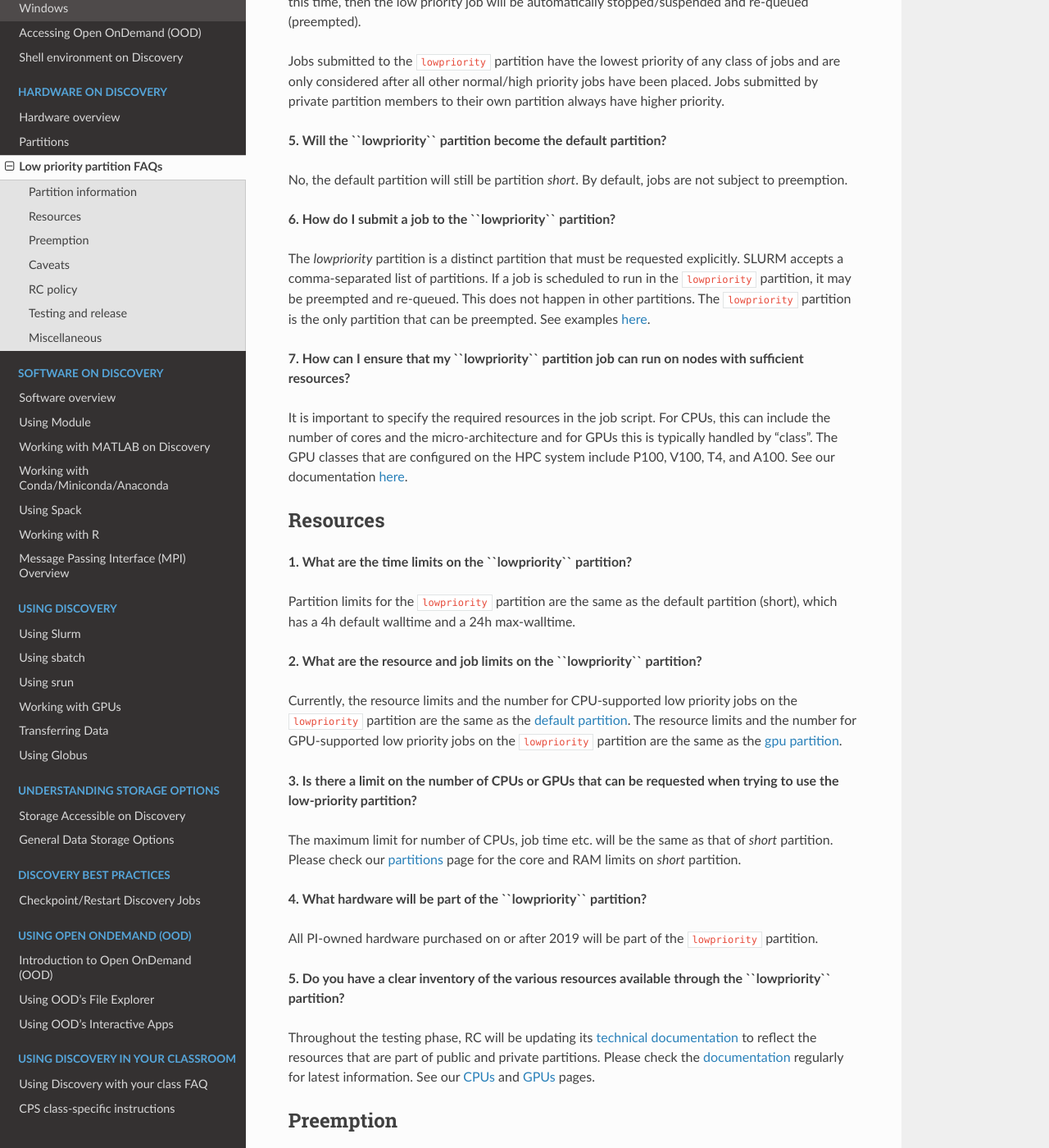
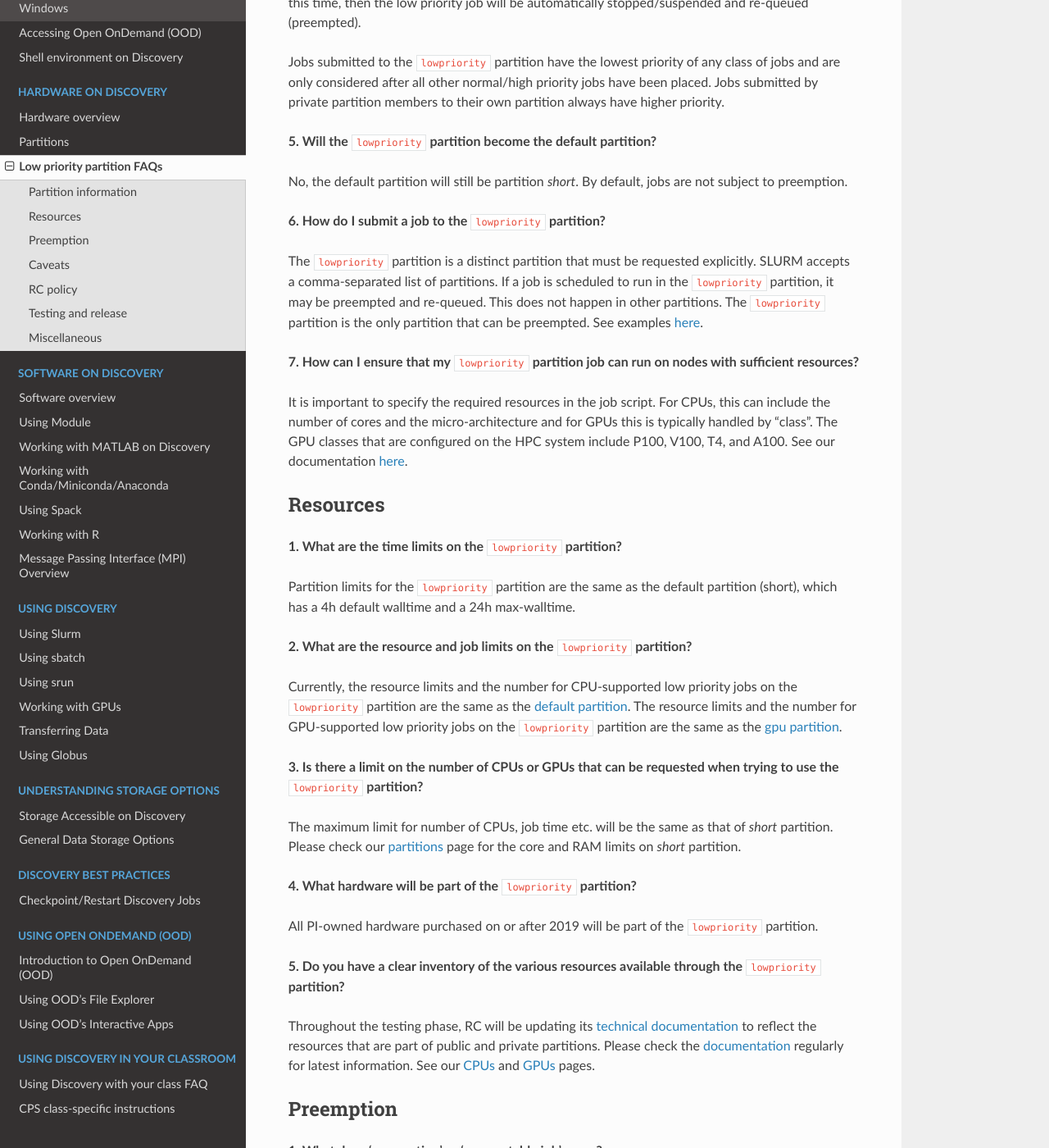
Before and after one commit to northeastern-rc/rc-public-documentation, a Sphinx documentation site: the page built from docs/source/hardware/lowpriorityFAQ.rst, in a window 1280 px wide and 1400 px high, scrolled down 924 px. Shown: the whole window at 82% size. Built offline with Sphinx 7.4.7 and the Read the Docs theme 2.0.0, drawn with Linux system fonts in a browser that asks for light colours; some of the changed text lies outside the part shown.

Commit message:
Fixing few more formatting issues

```diff
--- a/docs/source/hardware/lowpriorityFAQ.rst
+++ b/docs/source/hardware/lowpriorityFAQ.rst
@@ -8,7 +8,7 @@
 Partition information
 ===================
 
-**1. What is the ``lowpriority`` partition and why is it important?**
+**1. What is the** ``lowpriority`` **partition and why is it important?**
 
 ``lowpriority`` is a new partition on Discovery that allows the research community to use **private resources** on
 the cluster when they are idle. This new partition has hardware not otherwise available to the general research
@@ -41,18 +41,18 @@
 after all other normal/high priority jobs have been placed. Jobs submitted by private partition members to their own
 partition always have higher priority.
 
-**5. Will the ``lowpriority`` partition become the default partition?**
+**5. Will the** ``lowpriority`` **partition become the default partition?**
 
 No, the default partition will still be partition `short`. By default, jobs are not subject to preemption.
 
-**6. How do I submit a job to the ``lowpriority`` partition?**
+**6. How do I submit a job to the** ``lowpriority`` **partition?**
 
-The `lowpriority` partition is a distinct partition that must be requested explicitly. SLURM accepts a
+The ``lowpriority`` partition is a distinct partition that must be requested explicitly. SLURM accepts a
 comma-separated list of partitions. If a job is scheduled to run in the ``lowpriority`` partition, it may be
 preempted and re-queued. This does not happen in other partitions. The ``lowpriority`` partition is the only partition
 that can be preempted. See examples `here <https://northeastern-university-rc-public-documentation--19.com.readthedocs.build/en/19/hardware/lowpriority.html>`_.
 
-**7. How can I ensure that my ``lowpriority`` partition job can run on nodes with sufficient resources?**
+**7. How can I ensure that my** ``lowpriority`` **partition job can run on nodes with sufficient resources?**
 
 It is important to specify the required resources in the job script. For CPUs, this can include the number of cores
 and the micro-architecture and for GPUs this is typically handled by “class”. The GPU classes that are configured on
@@ -61,29 +61,29 @@
 Resources
 ===================
 
-**1. What are the time limits on the ``lowpriority`` partition?**
+**1. What are the time limits on the** ``lowpriority`` **partition?**
 
 Partition limits for the ``lowpriority`` partition are the same as the default partition (short), which has a 4h
 default walltime and a 24h max-walltime.
 
-**2. What are the resource and job limits on the ``lowpriority`` partition?**
+**2. What are the resource and job limits on the** ``lowpriority`` **partition?**
 
 Currently, the resource limits and the number for CPU-supported low priority jobs on the ``lowpriority`` partition
 are the same as the `default partition <https://rc-docs.northeastern.edu/en/latest/hardware/partitions.html>`_. The
 resource limits and the number for GPU-supported low priority jobs on the ``lowpriority`` partition are the same as
 the `gpu partition <https://rc-docs.northeastern.edu/en/latest/hardware/partitions.html>`_.
 
-**3. Is there a limit on the number of CPUs or GPUs that can be requested when trying to use the low-priority partition?**
+**3. Is there a limit on the number of CPUs or GPUs that can be requested when trying to use the** ``lowpriority`` **partition?**
 
 The maximum limit for number of CPUs, job time etc. will be the same as that of `short` partition.
 Please check our `partitions <https://rc-docs.northeastern.edu/en/latest/hardware/partitions.html>`_ page for the
 core and RAM limits on `short` partition.
 
-**4. What hardware will be part of the ``lowpriority`` partition?**
+**4. What hardware will be part of the** ``lowpriority`` **partition?**
 
 All PI-owned hardware purchased on or after 2019 will be part of the ``lowpriority`` partition.
 
-**5. Do you have a clear inventory of the various resources available through the ``lowpriority`` partition?**
+**5. Do you have a clear inventory of the various resources available through the** ``lowpriority`` **partition?**
 
 Throughout the testing phase, RC will be updating its `technical documentation <https://northeastern-university-rc-public-documentation--19.com.readthedocs.build/en/19/hardware/lowpriority.html>`_
 to reflect the resources that are part of public and private partitions. Please check the `documentation <https://northeastern-university-rc-public-documentation--19.com.readthedocs.build/en/19/hardware/lowpriority.html>`_ regularly for latest information.
@@ -185,9 +185,7 @@
 
 **2. What is the understanding between RC and private partition owners?**
 
-The following understanding applies to all individual private partition owners
-
-**Who purchased servers hosted at MGHPCC since 2019**:
+The following understanding applies to all individual private partition owners who purchased servers hosted at MGHPCC since 2019:
 
 RC racks, installs and maintains privately owned servers; RC purchases the equipment needed to connect these servers
 to the infiniband network fabric; RC pays for power and cooling to operate the servers during their entire lifetime;
@@ -231,10 +229,10 @@
 **3. How can I participate in the testing phase?**
 
 Let us know by sending an email to rchelp@northeastern.edu with the subject “lowpriority partition”. Members of your
-group will get first access to all newly opened resources for the duration of the testing phase. Only hardware owned by PIs who
-opt-in will be part of the testing phase.
+group will get first access to all newly opened resources for the duration of the testing phase. Only hardware owned
+by PIs who opt-in will be part of the testing phase.
 
-**4. When will the ``lowpriority`` partition be officially released?**
+**4. When will the** ``lowpriority`` **partition be officially released?**
 
 Once testing, configuration, and documentation are complete, we will schedule an additional rollout of
 the ``lowpriority`` partition and provide access to all users of the HPC cluster. We anticipate this to
@@ -243,19 +241,19 @@
 Miscellaneous
 ===================
 
-**1.Where can I learn more about the ``lowpriority`` partition?**
+**1.Where can I learn more about the** ``lowpriority`` **partition?**
 
-RC is working on a [detailed set of documentation](https://northeastern-university-rc-public-documentation--19.com.readthedocs.build/en/19/hardware/lowpriority.html),
+RC is working on a `detailed set of documentation <https://northeastern-university-rc-public-documentation--19.com.readthedocs.build/en/19/hardware/lowpriority.html>`_,
 service level objectives, and training sessions that will be available later in the Fall 2022 semester, once the
 service is ready to be released.
 
 **2. Are there tools or resources available to help me better use and understand the ``lowpriority`` partition?**
 
-Use [checkpointing](https://rc-docs.northeastern.edu/en/latest/best-practices/checkpointing.html) to take full
+Use `checkpointing <https://rc-docs.northeastern.edu/en/latest/best-practices/checkpointing.html>`_ to take full
 advantage of the ``lowpriority`` partition. RC is working on a detailed set of documentation and training sessions
 that will be available later in the Fall 2022 semester to coincide with the release of this new service.
 
 **3. I have additional questions that are not addressed in the FAQs, what do I do?**
 
-Kindly send your questions to [rchelp@northeastern.edu](mailto:rchelp@northeastern.edu) or schedule a consultation
-with us [here](https://rc.northeastern.edu/support/consulting/).
+Kindly send your questions to `rchelp@northeastern.edu <mailto:rchelp@northeastern.edu>`_ or schedule a consultation
+with us `here <https://rc.northeastern.edu/support/consulting/>`_.
```
Also changed, not shown: other parts of docs/source/hardware/lowpriorityFAQ.rst (+9 -9 lines).
